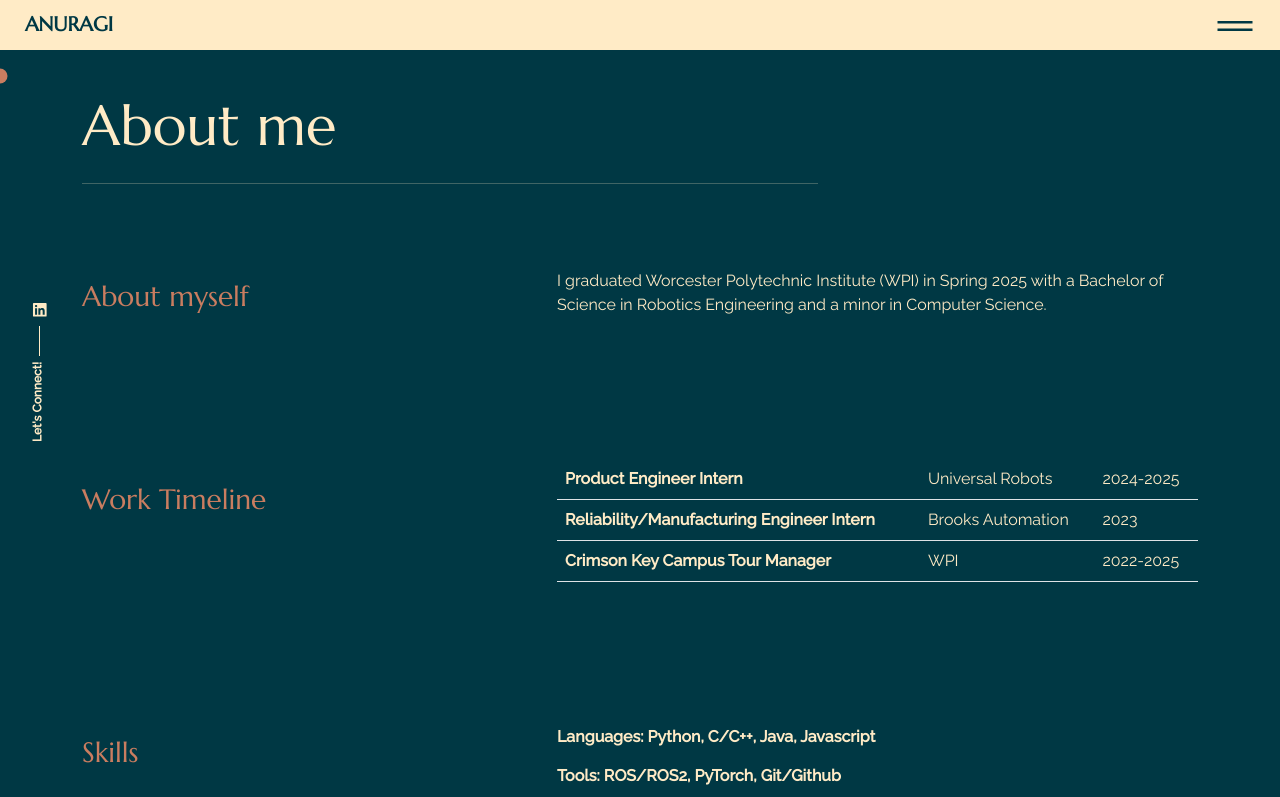
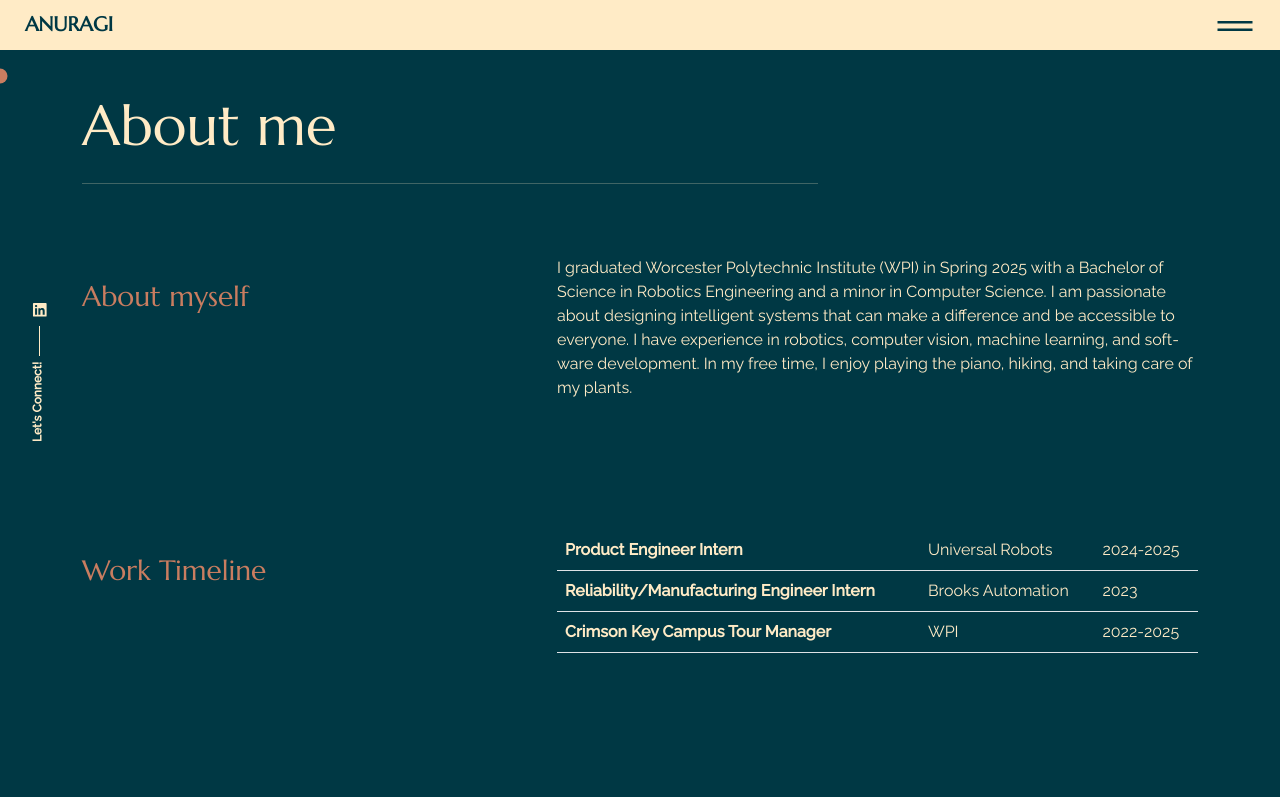
Before and after one commit to athapliya/PortfolioWebsite, a React (Create React App) app: page /about in a window 1280 px wide. Shown: the top 797 px of the page. Built offline with nearby package versions, Linux system fonts and the light colour scheme.

Commit message:
updated bio

```diff
--- a/src/content_option.js
+++ b/src/content_option.js
@@ -18,7 +18,7 @@ const introdata = {
 
 const dataabout = {
     title: "About myself",
-    aboutme: "I graduated Worcester Polytechnic Institute (WPI) in Spring 2025 with a Bachelor of Science in Robotics Engineering and a minor in Computer Science.",
+    aboutme: "I graduated Worcester Polytechnic Institute (WPI) in Spring 2025 with a Bachelor of Science in Robotics Engineering and a minor in Computer Science. I am passionate about designing intelligent systems that can make a difference and be accessible to everyone. I have experience in robotics, computer vision, machine learning, and software development. In my free time, I enjoy playing the piano, hiking, and taking care of my plants.",
 };
 const worktimeline = [{
         jobtitle: "Product Engineer Intern",
```
